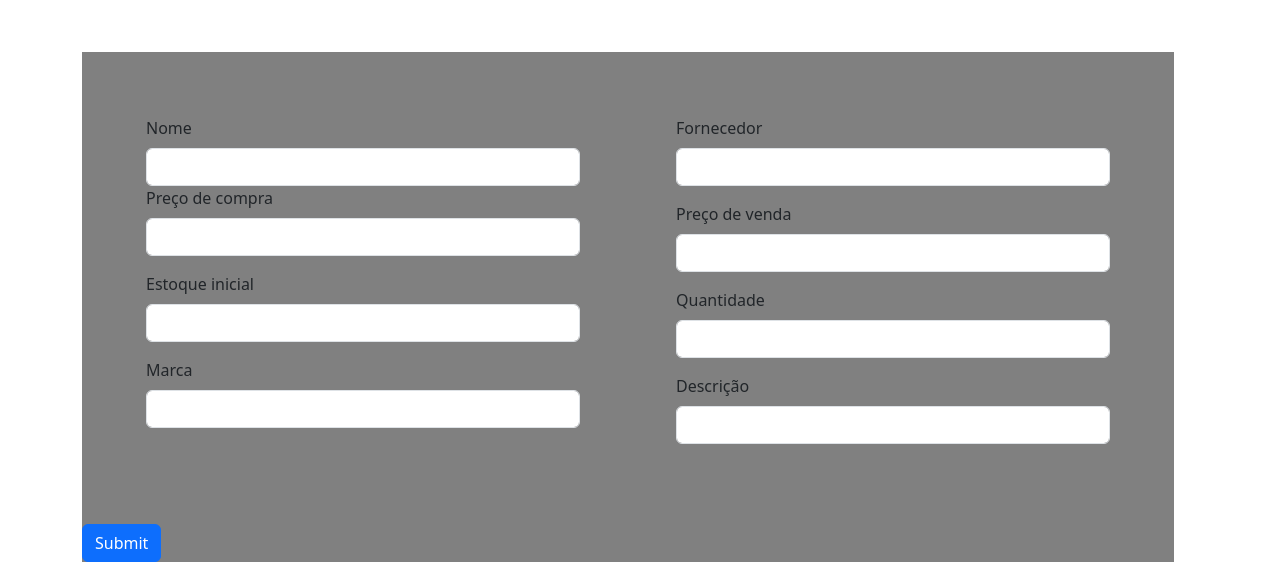
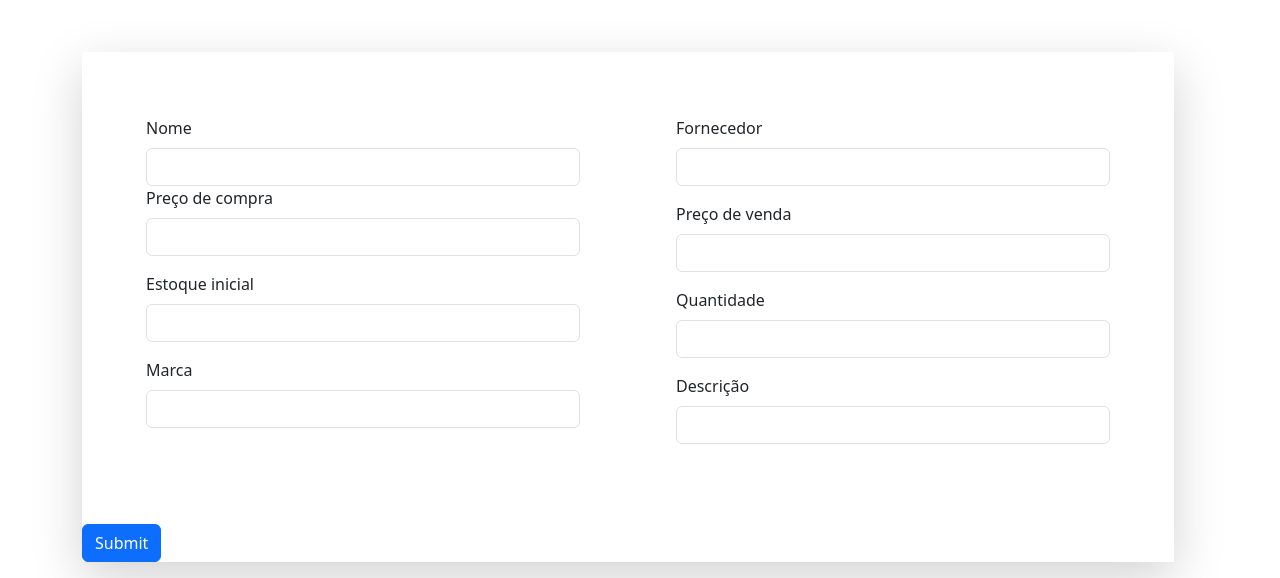
Before and after one commit to MiguelGewehr/Growise, a plain HTML site: page formulario_cadastro_produto.html in a window 1280 px wide. Shown: the part 245-823 px from the top of the page. Drawn offline with nearby package versions, Linux system fonts and the light colour scheme.

Commit message:
Adicionando shadow ao formulario

```diff
--- a/assets/css/cadastro_produto.css
+++ b/assets/css/cadastro_produto.css
@@ -1,3 +1,2 @@
 .formulario{
-    background-color: gray;
 }
--- a/formulario_cadastro_produto.html
+++ b/formulario_cadastro_produto.html
@@ -19,7 +19,7 @@
                 <h2 class="text-center">Cadastro de Produto</h2>
             </div>
             <div class="mb-3 w-100">
-                <form class="formulario">
+                <form class="formulario shadow-lg">
                     <div class="d-flex p-3">
                         <div class="w-50 p-5">
                             <div>
```
Also changed, not shown: cadastrar_produto.html (+7 -5 lines).
